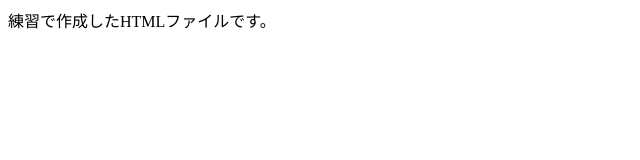
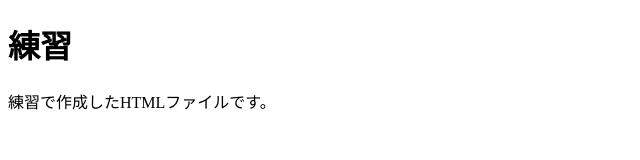
Before and after one commit to v25y0004/tokuron, a plain HTML site: page index.html in a window 1280 px wide. Shown: the whole page, without its empty margins (0-640 px from the left). Drawn offline with Linux system fonts and the light colour scheme.

Commit message:
Web公開のための修正

```diff
--- a/index.html
+++ b/index.html
@@ -4,6 +4,7 @@
         <meta charset="utf-8">
     </head>
     <body>
-        練習で作成したHTMLファイルです。
+        <h1>練習</h1>
+        <p>練習で作成したHTMLファイルです。</p>
     </body>
 </html>
```
